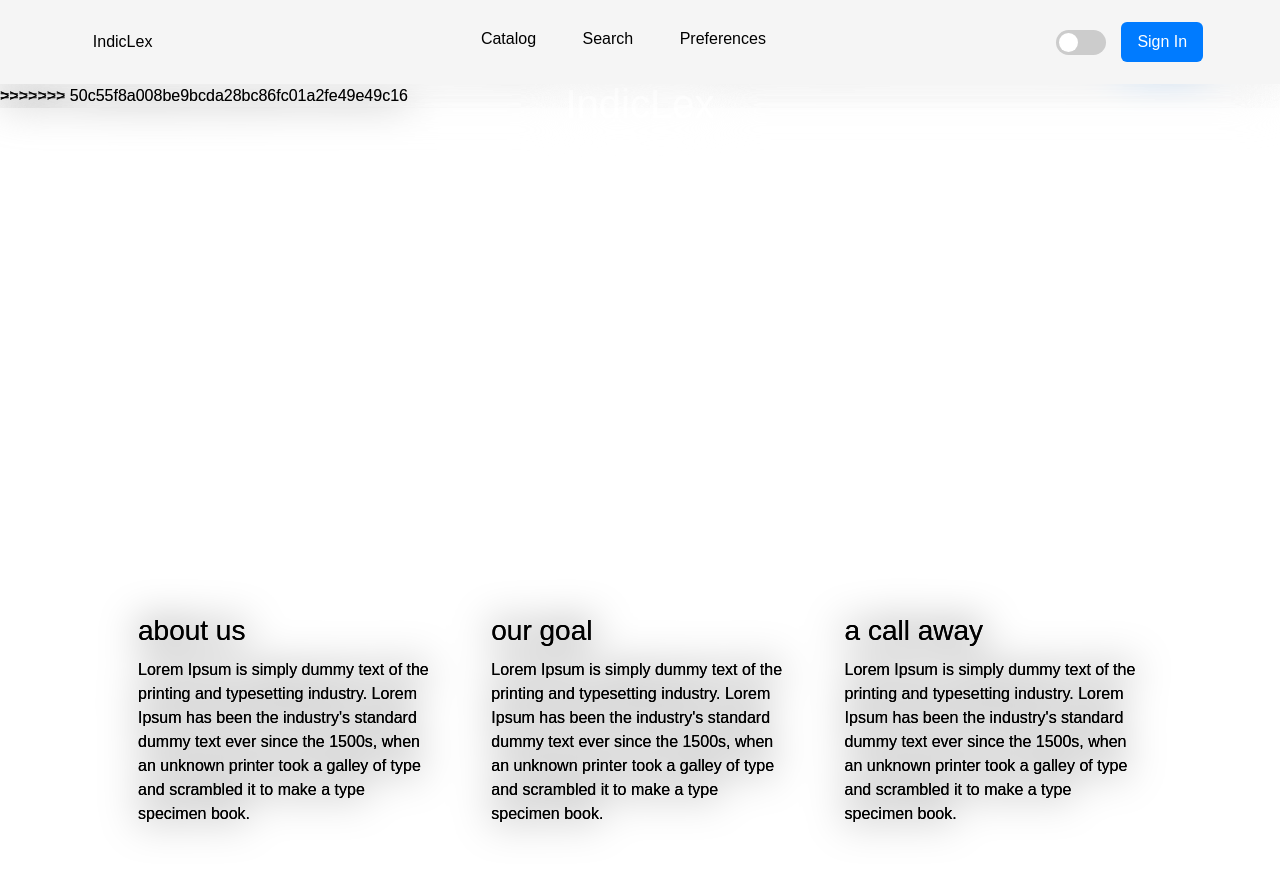
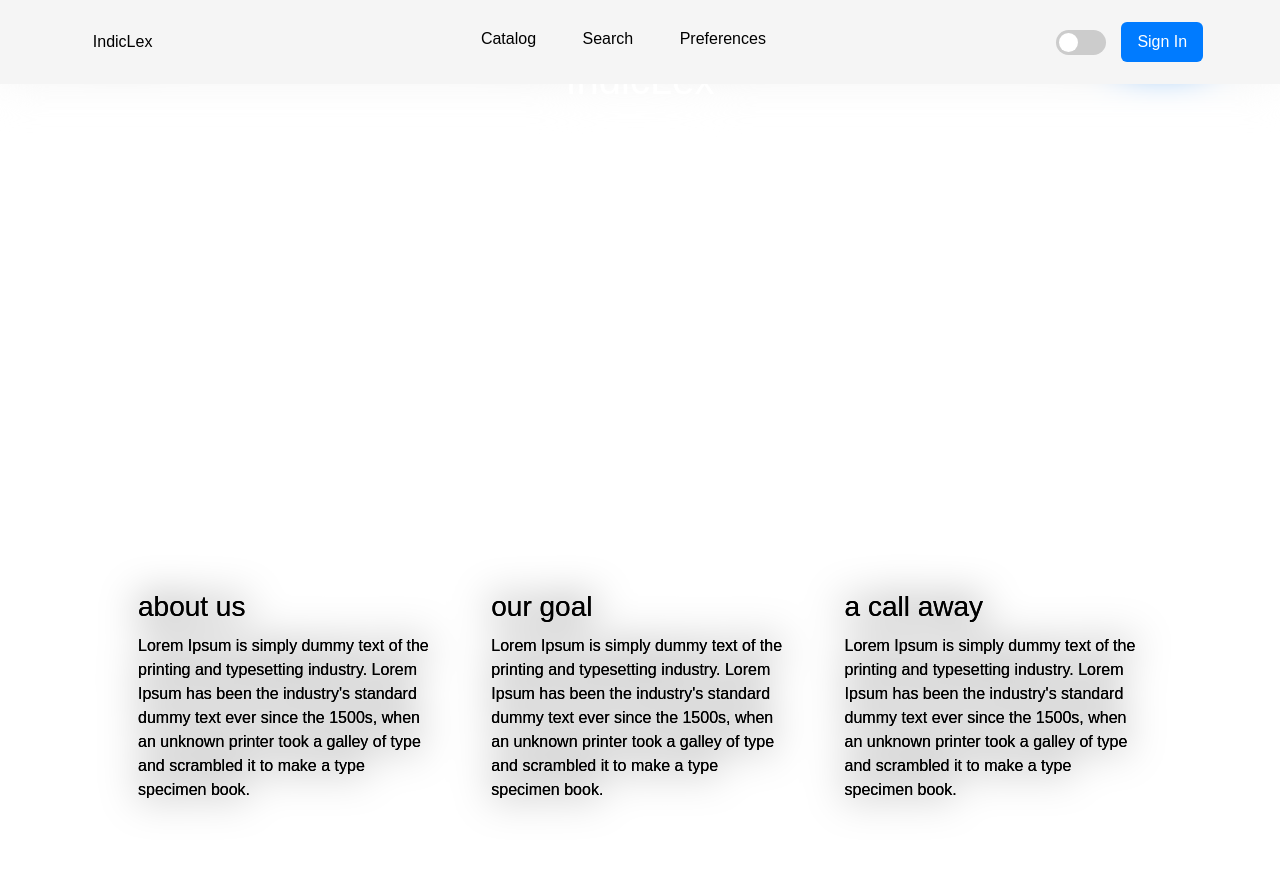
Before and after one commit to Xthoj/IndicLex, a PHP site: page /public/index.php in a window 1280 px wide. Shown: the top 873 px of the page. Run offline with PHP 8.4, Linux system fonts and the light colour scheme.

Commit message:
Removed remaining merge markers from public files

```diff
--- a/includes/header.php
+++ b/includes/header.php
@@ -1,4 +1,4 @@
-<<<<<<< HEAD
+
 <?php
 if (session_status() === PHP_SESSION_NONE) {
     session_start();
@@ -44,7 +44,7 @@ if (session_status() === PHP_SESSION_NONE) {
       </div>
     </div>
   </nav>
-=======
+
 <!DOCTYPE html>
 <html lang="en">
 <head>
@@ -79,5 +79,4 @@ if (session_status() === PHP_SESSION_NONE) {
       </div>
     </div>
   </nav>
->>>>>>> 50c55f8a008be9bcda28bc86fc01a2fe49e49c16
 </header>
--- a/public/test_connection.php
+++ b/public/test_connection.php
@@ -1,10 +1,8 @@
-<<<<<<< HEAD
+
 <?php
 require_once '../config/database.php';
 echo "Connected successfully to IndicLex database!";
-=======
 <?php
 require_once '../config/database.php';
 echo "Connected successfully to IndicLex database!";
->>>>>>> 50c55f8a008be9bcda28bc86fc01a2fe49e49c16
 ?>
```
